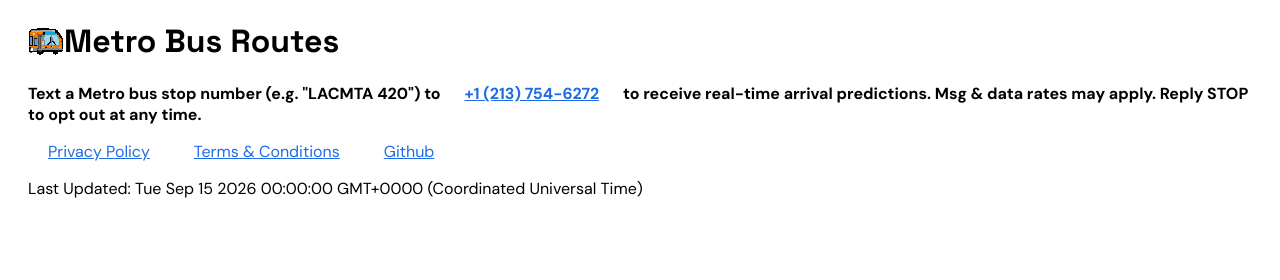
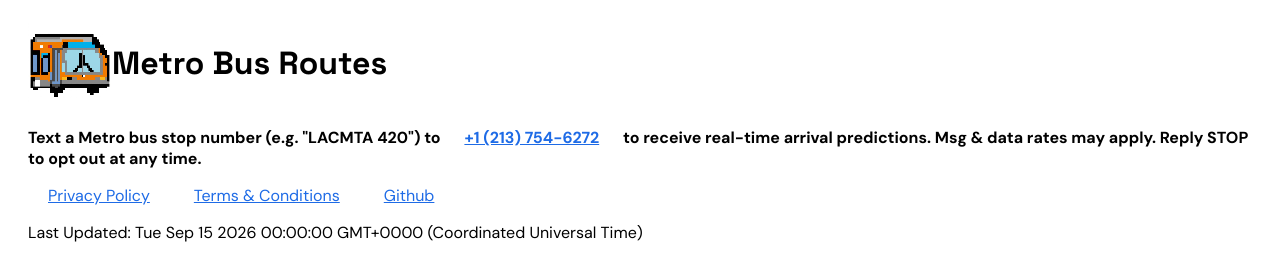
Before and after one commit to andy-jdl/lacmta-express, an Eleventy site: page src/11ty/index.njk in a window 1280 px wide. Built offline with nearby package versions, Linux system fonts and the light colour scheme; Eleventy itself is replaced by a stand-in of ours; files that its build step writes are made by us from their sources.

Commit message:
icon sizing

```diff
--- a/bundle.css
+++ b/bundle.css
@@ -15,8 +15,8 @@
   }
 
   .header-icon {
-    width: 36px;
-    height: 36px;
+    width: 84px;
+    height: 84px;
     object-fit: contain;
     image-rendering: pixelated;
   }
--- a/docs/bundle.css
+++ b/docs/bundle.css
@@ -15,8 +15,8 @@
   }
 
   .header-icon {
-    width: 36px;
-    height: 36px;
+    width: 84px;
+    height: 84px;
     object-fit: contain;
     image-rendering: pixelated;
   }
```
